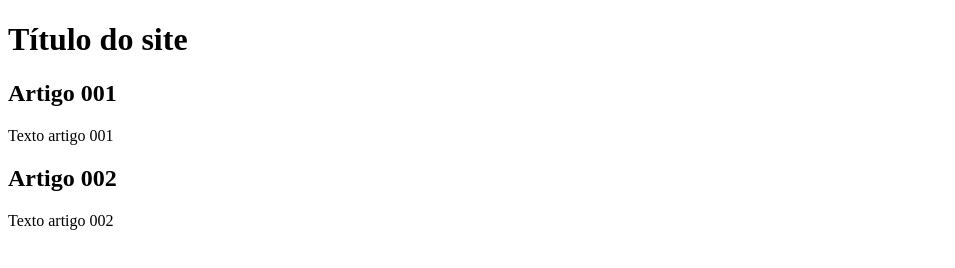
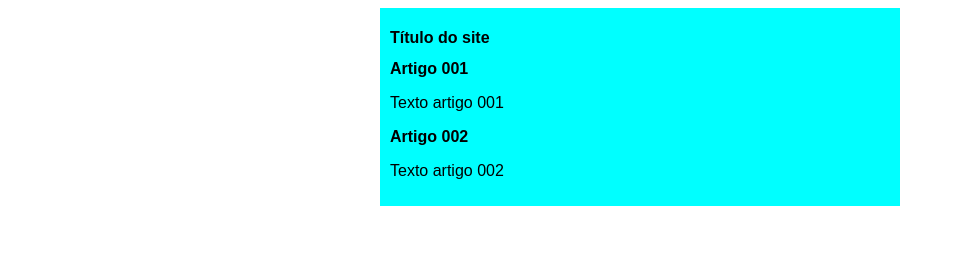
Before and after one commit to thecoxas/projeto-site, a plain HTML site: page index.html in a window 1280 px wide. Shown: the whole page, without its empty margins (0-955 px from the left). Drawn offline with Linux system fonts and the light colour scheme.

Commit message:
iniciei o design

```diff
--- /dev/null
+++ b/estlos/styles.css
@@ -0,0 +1,15 @@
+* {
+    font-family: Arial, Helvetica, sans-serif;
+    font-size: 16px;
+}
+body{
+    background-color: rgb(rgb(157, 218, 15), green, blue);
+}
+main{
+    background-color: aqua;
+    width: 500px;
+    margin: auto;
+    padding: 10px;
+    box-shadow: 3px 3px 5px rgb(rgb(97, 12, 207), green, blue);
+
+}
--- a/index.html
+++ b/index.html
@@ -4,6 +4,7 @@
     <meta charset="UTF-8">
     <meta name="viewport" content="width=device-width, initial-scale=1.0">
     <title>Título do site</title>
+    <link rel="stylesheet" href="estlos/styles.css">
 </head>
 <body>
     <main>
```
